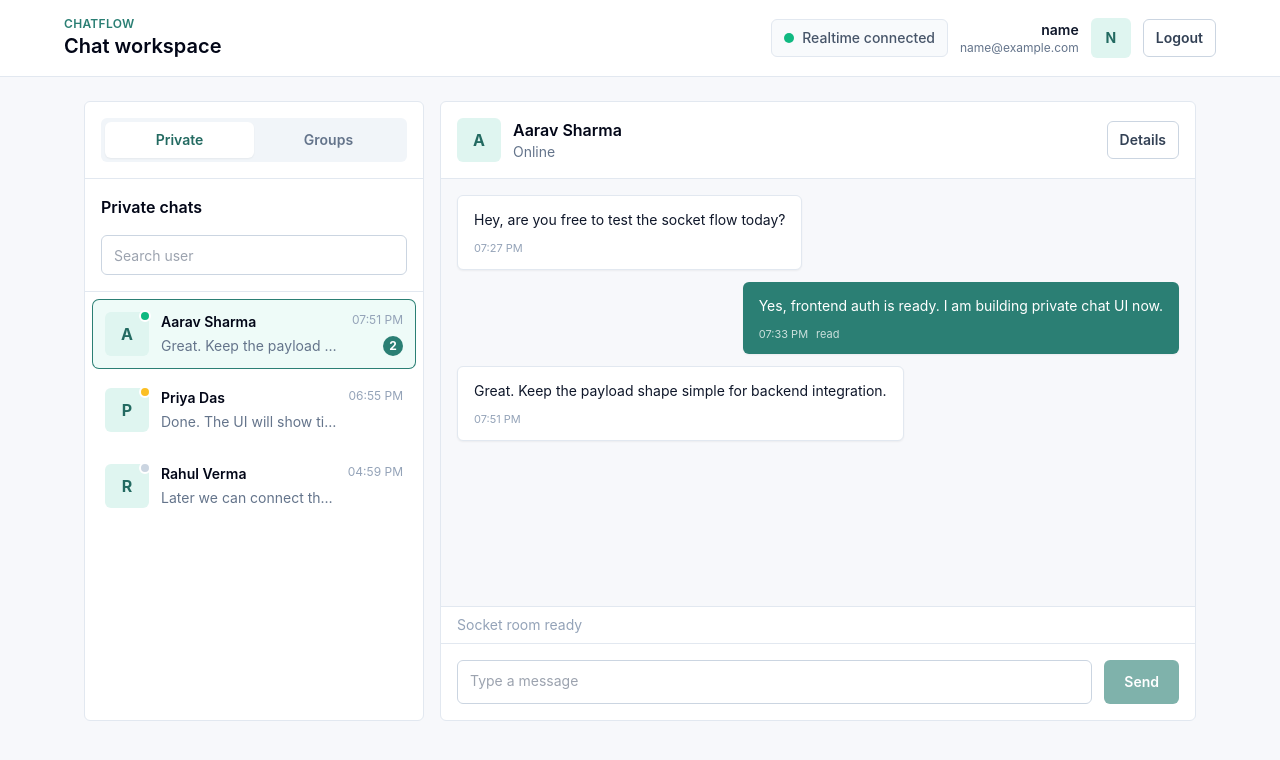
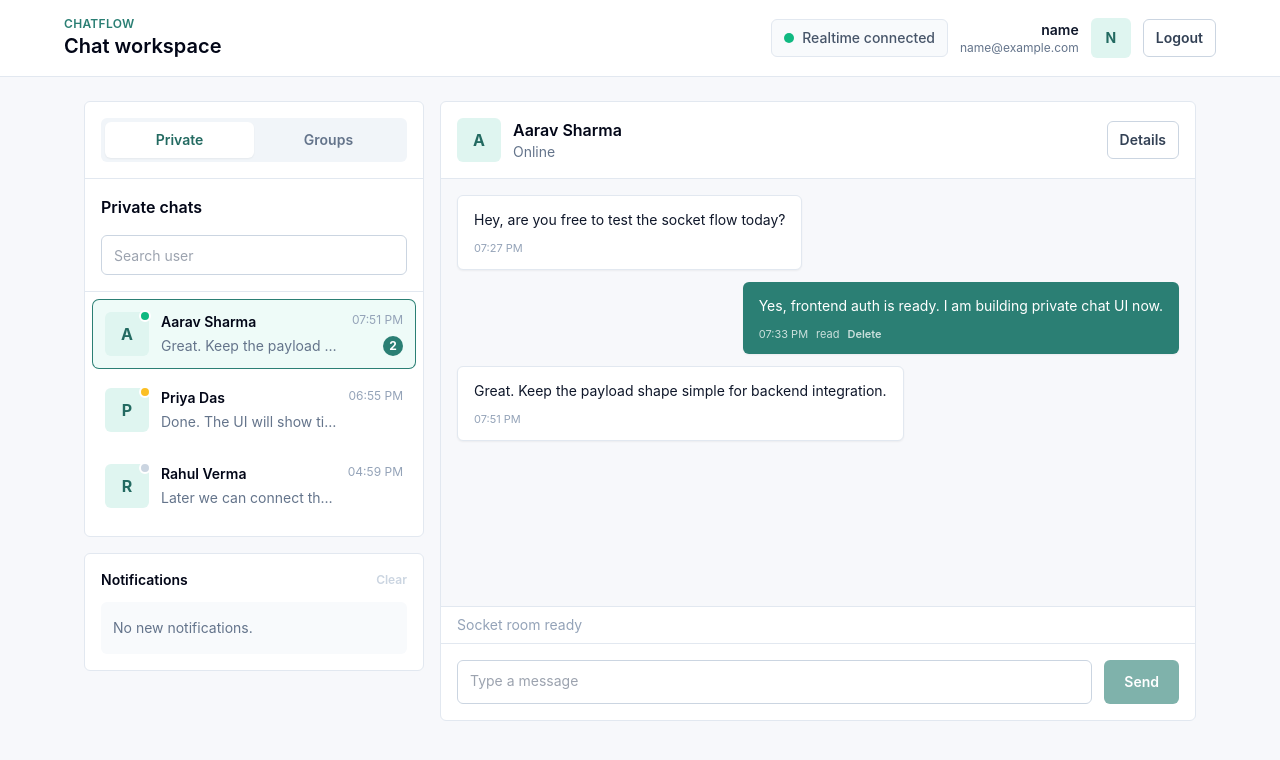
Before and after one commit to Subham3008/learning-react, a React (Vite) app in the folder 70-20-GroupChat/client/: page /login in a window 1280 px wide. Both pictures are taken after typing "name@example.com", "Sample123" into the empty fields and a click on the button "Login". Shown: the top 760 px of the page. Built offline with nearby package versions, Linux system fonts and the light colour scheme.

Commit message:
feat(chat): add notifications and message delete actions

```diff
--- a/70-20-GroupChat/client/src/features/chat/components/ConversationPanel.jsx
+++ b/70-20-GroupChat/client/src/features/chat/components/ConversationPanel.jsx
@@ -5,6 +5,7 @@ function ConversationPanel({
   conversation,
   draft,
   onDraftChange,
+  onDeleteMessage,
   onSend,
   onTyping,
   typingUser,
@@ -79,6 +80,15 @@ function ConversationPanel({
                   >
                     <span>{formatMessageTime(message.createdAt)}</span>
                     {isMine && <span>{message.status}</span>}
+                    {isMine && (
+                      <button
+                        className="font-semibold underline-offset-2 hover:underline"
+                        onClick={() => onDeleteMessage(message.id)}
+                        type="button"
+                      >
+                        Delete
+                      </button>
+                    )}
                   </div>
                 </div>
               </div>
--- /dev/null
+++ b/70-20-GroupChat/client/src/features/chat/components/NotificationTray.jsx
@@ -0,0 +1,48 @@
+import { formatMessageTime } from "../utils/formatters.js";
+
+function NotificationTray({ notifications, onClear, onOpen }) {
+  return (
+    <div className="hidden rounded-md border border-slate-200 bg-white p-4 lg:block">
+      <div className="mb-3 flex items-center justify-between gap-3">
+        <h3 className="text-sm font-semibold text-slate-950">Notifications</h3>
+        <button
+          className="text-xs font-semibold text-[#236a61] disabled:text-slate-300"
+          disabled={notifications.length === 0}
+          onClick={onClear}
+          type="button"
+        >
+          Clear
+        </button>
+      </div>
+
+      <div className="space-y-2">
+        {notifications.map((notification) => (
+          <button
+            className="w-full rounded-md border border-slate-200 px-3 py-2 text-left transition hover:border-[#2b7f74] hover:bg-[#eefbf8]"
+            key={notification.id}
+            onClick={() => onOpen(notification)}
+            type="button"
+          >
+            <p className="truncate text-sm font-semibold text-slate-900">
+              {notification.title}
+            </p>
+            <p className="mt-1 truncate text-xs text-slate-500">
+              {notification.text}
+            </p>
+            <p className="mt-2 text-[11px] text-slate-400">
+              {formatMessageTime(notification.createdAt)}
+            </p>
+          </button>
+        ))}
+
+        {notifications.length === 0 && (
+          <p className="rounded-md bg-slate-50 px-3 py-4 text-sm text-slate-500">
+            No new notifications.
+          </p>
+        )}
+      </div>
+    </div>
+  );
+}
+
+export default NotificationTray;
--- a/70-20-GroupChat/client/src/features/chat/hooks/useChatRealtime.js
+++ b/70-20-GroupChat/client/src/features/chat/hooks/useChatRealtime.js
@@ -45,6 +45,9 @@ export function useChatRealtime({ token, user, activeMode, activeRoomId }) {
     });
   };
 
+  const subscribeToMessages = (handler) =>
+    socketService.on("message:new", handler);
+
   const emitMessage = (message) => {
     socketService.emit("message:send", {
       mode: activeMode,
@@ -58,5 +61,6 @@ export function useChatRealtime({ token, user, activeMode, activeRoomId }) {
     emitMessage,
     emitTyping,
     isConnected,
+    subscribeToMessages,
   };
 }
--- a/70-20-GroupChat/client/src/features/chat/pages/ChatHomePage.jsx
+++ b/70-20-GroupChat/client/src/features/chat/pages/ChatHomePage.jsx
@@ -5,6 +5,7 @@ import ChatShell from "../components/ChatShell.jsx";
 import ChatSidebar from "../components/ChatSidebar.jsx";
 import ConnectionBadge from "../components/ConnectionBadge.jsx";
 import ConversationPanel from "../components/ConversationPanel.jsx";
+import NotificationTray from "../components/NotificationTray.jsx";
 import { useChatRealtime } from "../hooks/useChatRealtime.js";
 
 function ChatHomePage() {
@@ -14,8 +15,14 @@ function ChatHomePage() {
   const [groups, setGroups] = useState([]);
   const [activeConversationId, setActiveConversationId] = useState("");
   const [draft, setDraft] = useState("");
-  const { activeTypingUser, emitMessage, emitTyping, isConnected } =
-    useChatRealtime({
+  const [notifications, setNotifications] = useState([]);
+  const {
+    activeTypingUser,
+    emitMessage,
+    emitTyping,
+    isConnected,
+    subscribeToMessages,
+  } = useChatRealtime({
     activeMode,
     activeRoomId: activeConversationId,
     token,
@@ -44,6 +51,41 @@ function ChatHomePage() {
       isMounted = false;
     };
   }, []);
+
+  useEffect(() => {
+    const unsubscribe = subscribeToMessages((payload) => {
+      const setter = payload.mode === "private" ? setConversations : setGroups;
+
+      setter((current) =>
+        current.map((conversation) =>
+          conversation.id === payload.roomId
+            ? {
+                ...conversation,
+                unreadCount:
+                  payload.roomId === activeConversationId
+                    ? 0
+                    : conversation.unreadCount + 1,
+                messages: [...conversation.messages, payload.message],
+              }
+            : conversation
+        )
+      );
+
+      setNotifications((current) => [
+        {
+          id: crypto.randomUUID(),
+          mode: payload.mode,
+          roomId: payload.roomId,
+          title: payload.message.senderName || "New message",
+          text: payload.message.text,
+          createdAt: payload.message.createdAt,
+        },
+        ...current,
+      ]);
+    });
+
+    return unsubscribe;
+  }, [activeConversationId, subscribeToMessages]);
 
   const activeConversation = useMemo(
     () => {
@@ -112,6 +154,31 @@ function ChatHomePage() {
     );
   };
 
+  const handleDeleteMessage = (messageId) => {
+    const setter = activeMode === "private" ? setConversations : setGroups;
+
+    setter((current) =>
+      current.map((conversation) =>
+        conversation.id === activeConversationId
+          ? {
+              ...conversation,
+              messages: conversation.messages.filter(
+                (message) => message.id !== messageId
+              ),
+            }
+          : conversation
+      )
+    );
+  };
+
+  const handleOpenNotification = (notification) => {
+    setActiveMode(notification.mode);
+    setActiveConversationId(notification.roomId);
+    setNotifications((current) =>
+      current.filter((item) => item.id !== notification.id)
+    );
+  };
+
   const handleCreateGroup = async (payload) => {
     const group = await chatService.createGroup(payload);
     setGroups((current) => [group, ...current]);
@@ -157,6 +224,7 @@ function ChatHomePage() {
 
       <ChatShell
         sidebar={
+          <div className="space-y-4">
             <ChatSidebar
               activeMode={activeMode}
               activeConversationId={activeConversationId}
@@ -166,6 +234,12 @@ function ChatHomePage() {
               onModeChange={handleModeChange}
               onSelect={handleSelectConversation}
             />
+            <NotificationTray
+              notifications={notifications}
+              onClear={() => setNotifications([])}
+              onOpen={handleOpenNotification}
+            />
+          </div>
         }
         conversation={
           activeConversation ? (
@@ -173,6 +247,7 @@ function ChatHomePage() {
               conversation={activeConversation}
               draft={draft}
               onDraftChange={setDraft}
+              onDeleteMessage={handleDeleteMessage}
               onSend={handleSendMessage}
               onTyping={emitTyping}
               typingUser={activeTypingUser}
--- a/70-20-GroupChat/client/src/services/socketService.js
+++ b/70-20-GroupChat/client/src/services/socketService.js
@@ -35,6 +35,10 @@ class SocketService {
     if (eventName === "typing:start") {
       this.simulateTypingResponse(payload);
     }
+
+    if (eventName === "message:send") {
+      this.simulateIncomingMessage(payload);
+    }
   }
 
   emitLocal(eventName, payload) {
@@ -66,6 +70,26 @@ class SocketService {
       });
     }, 2200);
   }
+
+  simulateIncomingMessage(payload) {
+    window.setTimeout(() => {
+      this.emitLocal("message:new", {
+        mode: payload.mode,
+        roomId: payload.roomId,
+        message: {
+          id: crypto.randomUUID(),
+          senderId: "mock-user",
+          senderName: payload.mode === "group" ? "Priya" : "Aarav",
+          text:
+            payload.mode === "group"
+              ? "Noted. Everyone in this room can see the update."
+              : "Got it, I received your message instantly.",
+          createdAt: new Date().toISOString(),
+          status: "delivered",
+        },
+      });
+    }, 1200);
+  }
 }
 
 const socketService = new SocketService();
```
Also changed, not shown: 1 other file (tests, documents, lock files or other folders). Lines whose indentation alone changed are shown as unchanged.
